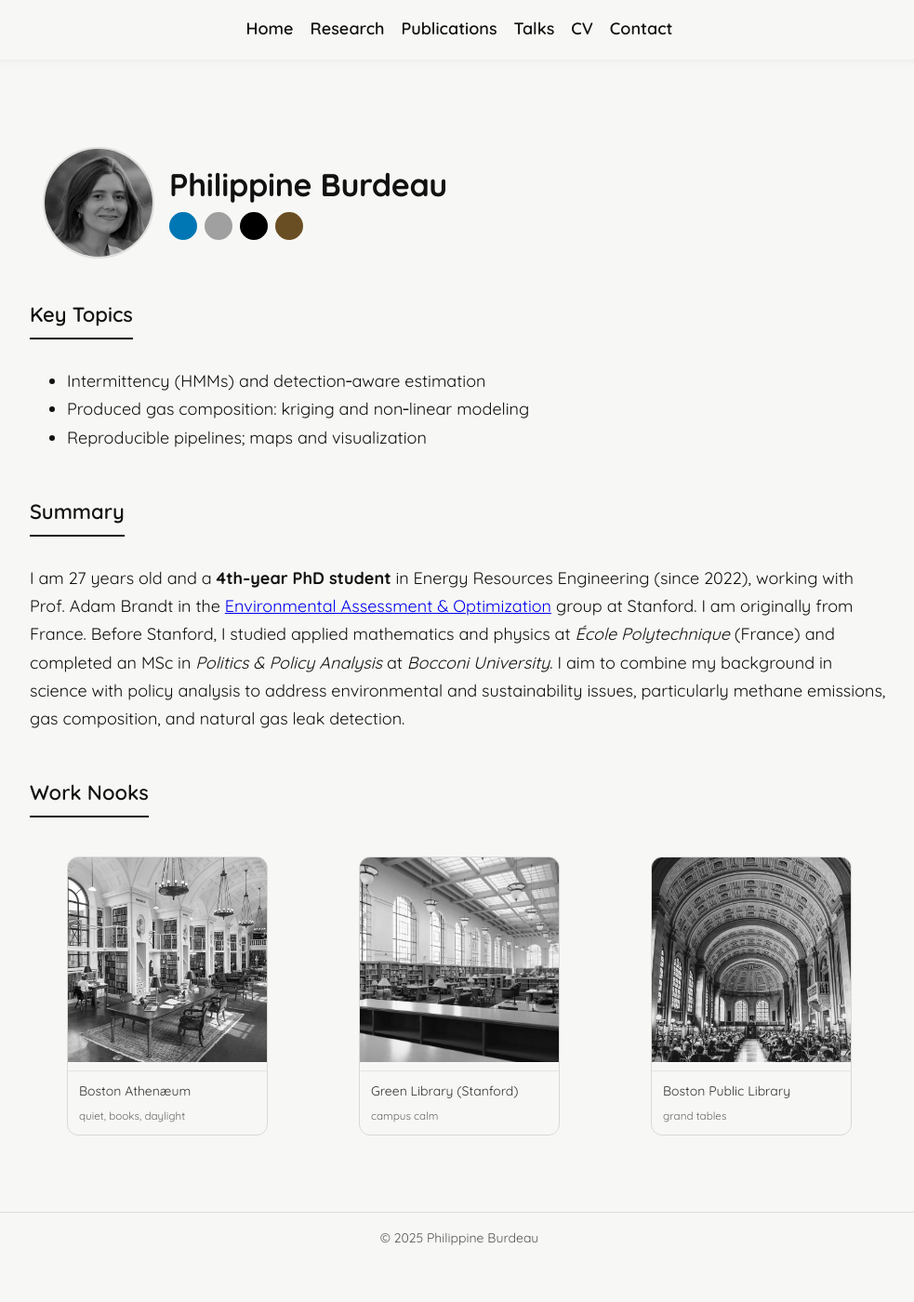
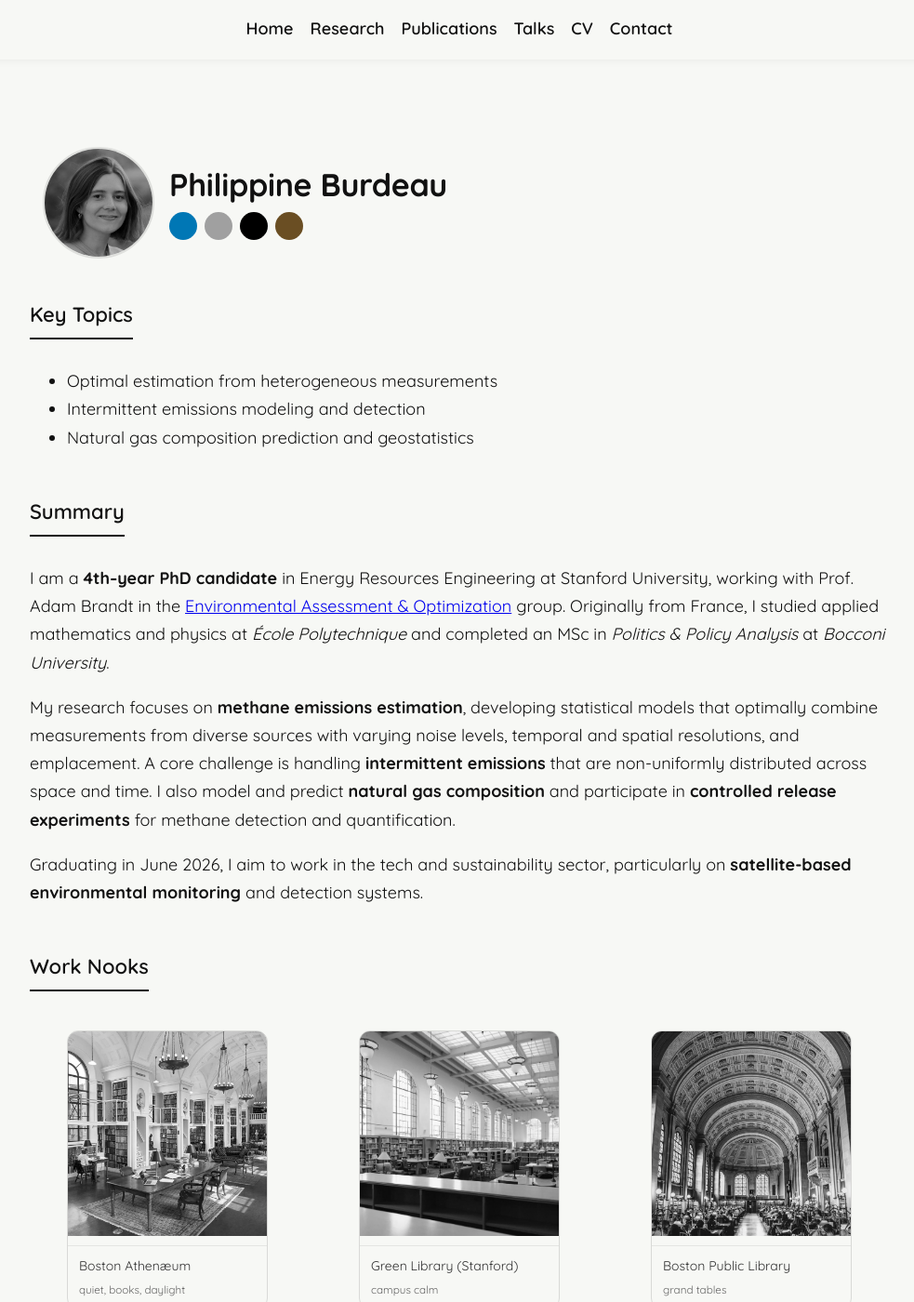
Before and after one commit to pburdeau/pburdeau.github.io, a Jekyll site: the page built from index.md, in a window 1280 px wide and 1400 px high. Shown: the whole window at 93% size, without its empty margins (146-1129 px from the left). Built offline with Jekyll 4.4.1, drawn with Linux system fonts in a browser that asks for light colours.

Commit message:
Update index.md

```diff
--- a/index.md
+++ b/index.md
@@ -3,7 +3,6 @@ layout: default
 title: "Home"
 permalink: /
 ---
-
 <div class="header-grid">
   <div class="profile">
     <img class="photo" src="/assets/img/avatar.jpg" alt="Portrait of Philippine Burdeau">
@@ -20,16 +19,18 @@ permalink: /
   <div class="topics">
     <div class="section-title">Key Topics</div>
     <ul class="big-bullets">
-      <li>Intermittency (HMMs) and detection‑aware estimation</li>
-      <li>Produced gas composition: kriging and non‑linear modeling</li>
-      <li>Reproducible pipelines; maps and visualization</li>
+      <li>Optimal estimation from heterogeneous measurements</li>
+      <li>Intermittent emissions modeling and detection</li>
+      <li>Natural gas composition prediction and geostatistics</li>
     </ul>
   </div>
 </div>
+<div class="h2">Summary</div>
+<p>I am a <strong>4th‑year PhD candidate</strong> in Energy Resources Engineering at Stanford University, working with Prof. Adam Brandt in the <a href="https://eao.stanford.edu/" target="_blank" rel="noopener">Environmental Assessment & Optimization</a> group. Originally from France, I studied applied mathematics and physics at <em>École Polytechnique</em> and completed an MSc in <em>Politics & Policy Analysis</em> at <em>Bocconi University</em>.</p>
 
+<p>My research focuses on <strong>methane emissions estimation</strong>, developing statistical models that optimally combine measurements from diverse sources with varying noise levels, temporal and spatial resolutions, and emplacement. A core challenge is handling <strong>intermittent emissions</strong> that are non-uniformly distributed across space and time. I also model and predict <strong>natural gas composition</strong> and participate in <strong>controlled release experiments</strong> for methane detection and quantification.</p>
 
-<div class="h2">Summary</div>
-<p>I am 27 years old and a <strong><span id="phdYearText">4th‑year PhD student</span></strong> in Energy Resources Engineering (since 2022), working with Prof. Adam Brandt in the <a href="https://eao.stanford.edu/" target="_blank" rel="noopener">Environmental Assessment & Optimization</a> group at Stanford. I am originally from France. Before Stanford, I studied applied mathematics and physics at <em>École Polytechnique</em> (France) and completed an MSc in <em>Politics & Policy Analysis</em> at <em>Bocconi University</em>. I aim to combine my background in science with policy analysis to address environmental and sustainability issues, particularly methane emissions, gas composition, and natural gas leak detection.</p>
+<p>Graduating in June 2026, I aim to work in the tech and sustainability sector, particularly on <strong>satellite-based environmental monitoring</strong> and detection systems.</p>
 
 <div class="h2">Work Nooks</div>
 <div class="nooks">
```
